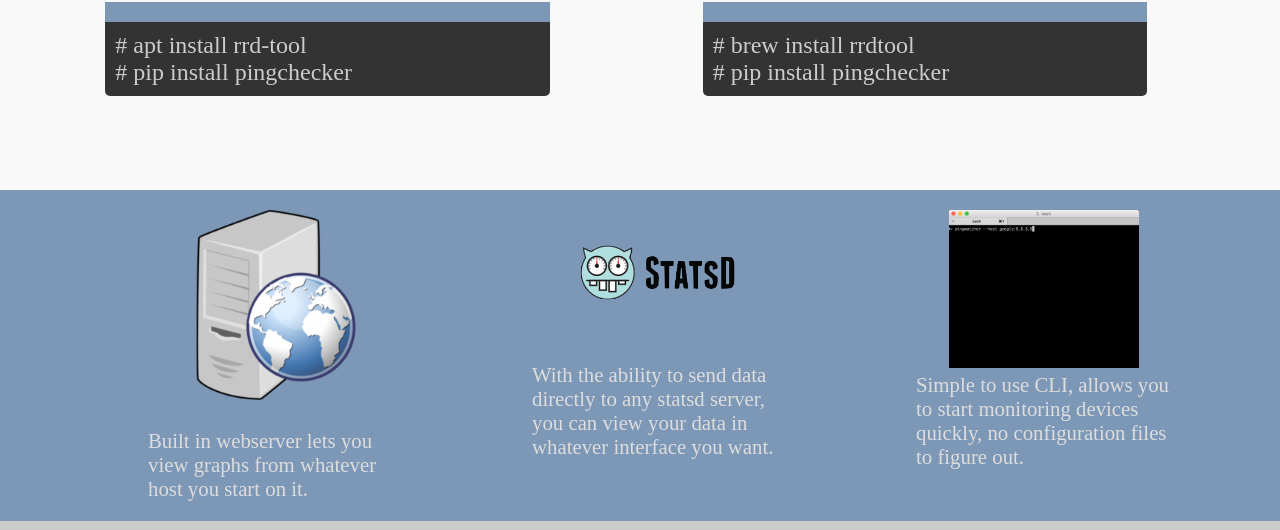
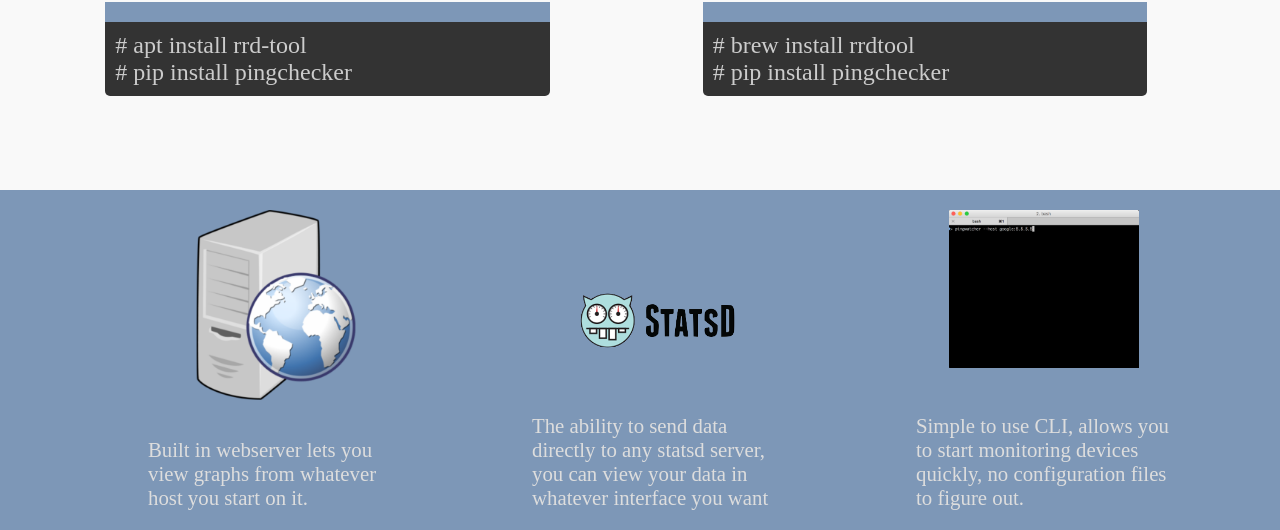
Before and after one commit to analogpixel/pingwatcher, a plain HTML site: page docs/index.html in a window 1280 px wide. Shown: the part 700-1230 px from the top of the page. Drawn offline with Linux system fonts and the light colour scheme.

Commit message:
adding some flex boxing

```diff
--- a/docs/index.html
+++ b/docs/index.html
@@ -131,12 +131,18 @@
 		font-size: 1.3em;
 		color: #ddd;
 		padding: 20px;
+
 	}
 
-	.featureWebserver {grid-column: 2;}
-	.featureStatsd { grid-column: 4; }
-	.featureCLI {grid-column: 6;}
+	.featureWebserver { grid-column: 2; height: 300px;}
+	.featureWebserverFlex { grid-column: 2; display: flex; flex-direction: column; justify-content: space-between; height: 100%; }
+	.featureStatsd {  grid-column: 4; height: 300px;}
+	.featureStatsdFlex {  display: flex; flex-direction: column; justify-content: space-between; height: 100%; }
+	.featureCLI { grid-column: 6; height: 300px;}
+	.featureCLIFlex {display: flex; flex-direction: column; justify-content: space-between; height: 100%;}
 
+	.item_top {   order: 1; flex-grow: 1}
+	.item_bottom {  order: 2; margin-top: auto;}
 	</style>
 
 </head>
@@ -177,9 +183,27 @@
 
 
 	<div class=features>
-		<div class=featureWebserver><center><img src=img/webserver.png width=190></center><br>Built in webserver lets you view graphs from whatever host you start on it.</div>
-		<div class=featureStatsd><center><img src=img/StatsD.png width=190></center><br>With the ability to send data directly to any statsd server, you can view your data in whatever interface you want.</div>
-		<div class=featureCLI><center><img src=img/cli.png width=190></center>Simple to use CLI, allows you to start monitoring devices quickly, no configuration files to figure out.</div>
+		<div class=featureWebserver>
+			<div class=featureWebserverFlex>
+				<div class=item_top><center><img src=img/webserver.png width=190></center><br></div>
+				<div class=item_bottom>Built in webserver lets you view graphs from whatever host you start on it.</div>
+			</div>
+		</div>
+
+		<div class=featureStatsd>
+			<div class=featureStatsdFlex>
+				<div class=item_top><center><br><br><img src=img/StatsD.png width=190></center><br></div>
+				<div class=item_bottom>The ability to send data directly to any statsd server, you can view your data in whatever interface you want</div>
+			</div>
+		</div>
+
+		<div class=featureCLI>
+			<div class=featureCLIFlex>
+				<div class=item_top><center><img src=img/cli.png width=190></center><br></div>
+				<div class=item_bottom>Simple to use CLI, allows you to start monitoring devices quickly, no configuration files to figure out.</div>
+			</div>
+		</div>
+
 	</div>
 
 	<div class=usage>
```
